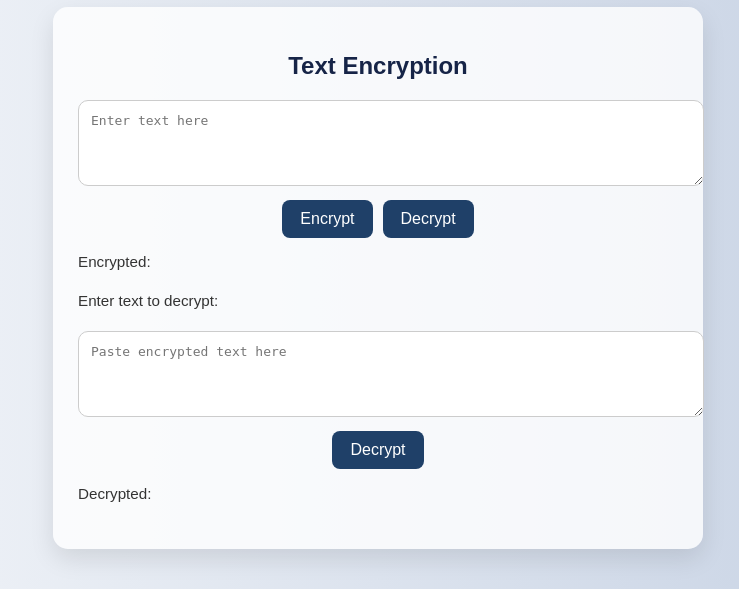
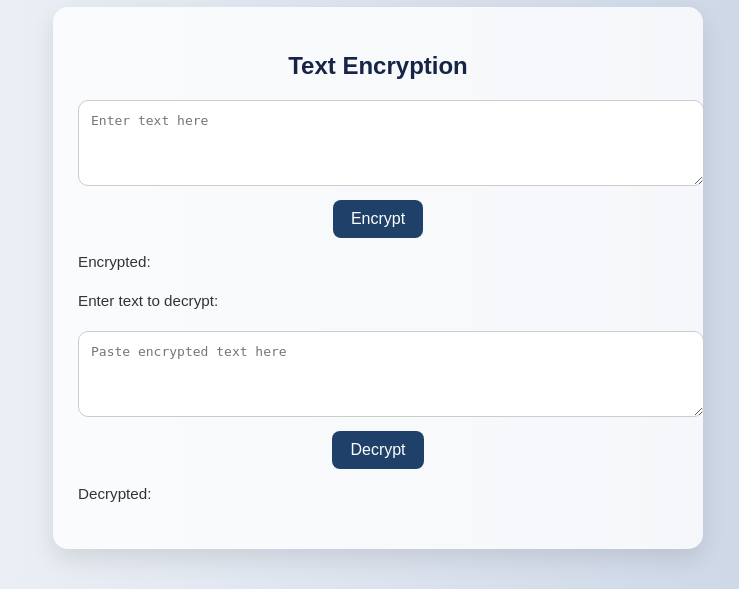
Before and after one commit to Karthikeyadusi/quantum-aes-demo, a Flask app: page / in a window 1280 px wide. Shown: the part 158-747 px from the top of the page, without its empty margins (262-1001 px from the left). Run offline with Flask 3, Linux system fonts and the light colour scheme.

Commit message:
Update index.html

```diff
--- a/templates/index.html
+++ b/templates/index.html
@@ -23,7 +23,6 @@
     <textarea id="textInput" rows="4" placeholder="Enter text here"></textarea>
     <div class="btn-group">
   <button id="encryptTextBtn">Encrypt</button>
-  <button id="decryptTextBtn">Decrypt</button>
 </div>
 
   <p>Encrypted:
```
